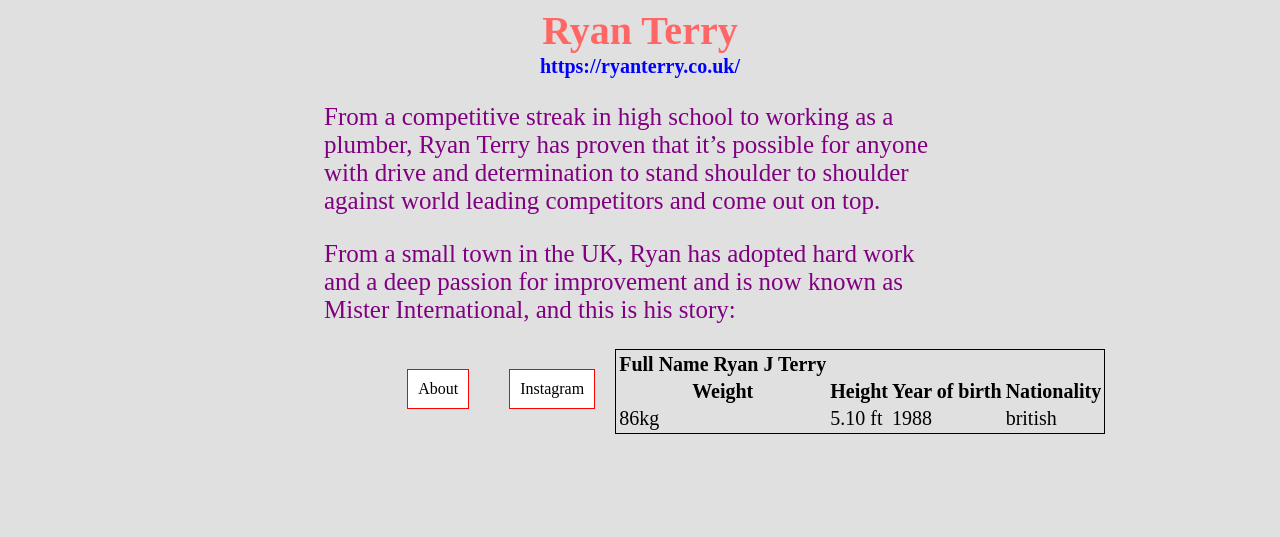
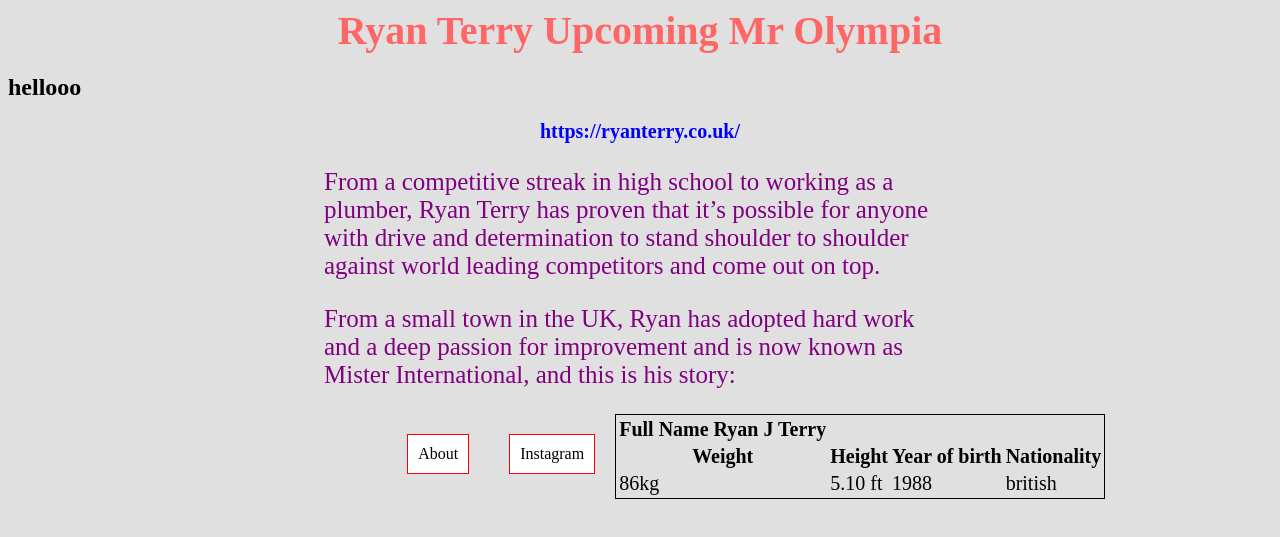
Before and after one commit to amaan3636/background-generator, a plain HTML site: page index.html in a window 1280 px wide. Shown: the part 201-738 px from the top of the page. Drawn offline with Linux system fonts and the light colour scheme.

Commit message:
again changes

```diff
--- a/index.html
+++ b/index.html
@@ -1,12 +1,13 @@
 <!DOCTYPE html>
 <html>
     <head>
-<title>Ryan J Terry</title>
+<title>This Is Ryan J Terry</title>
 <link rel="stylesheet" type="text/css" href="index.css">
     </head>
     <body>
         <img src="https://i.pinimg.com/originals/37/4a/9e/374a9e1d82af917b06165ba4f9476f3f.jpg" alt="amaans photo"width="250" height="200">
-     <h1>Ryan Terry</h1>
+     <h1>Ryan Terry Upcoming Mr Olympia</h1>
+     <h2>hellooo</h2>
      <h3>https://ryanterry.co.uk/</h3>
 
          <p>From a competitive streak in high school to working as a plumber, Ryan Terry has proven that it’s possible for anyone with drive and determination to stand shoulder to shoulder against world leading competitors and come out on top.</p>
```
